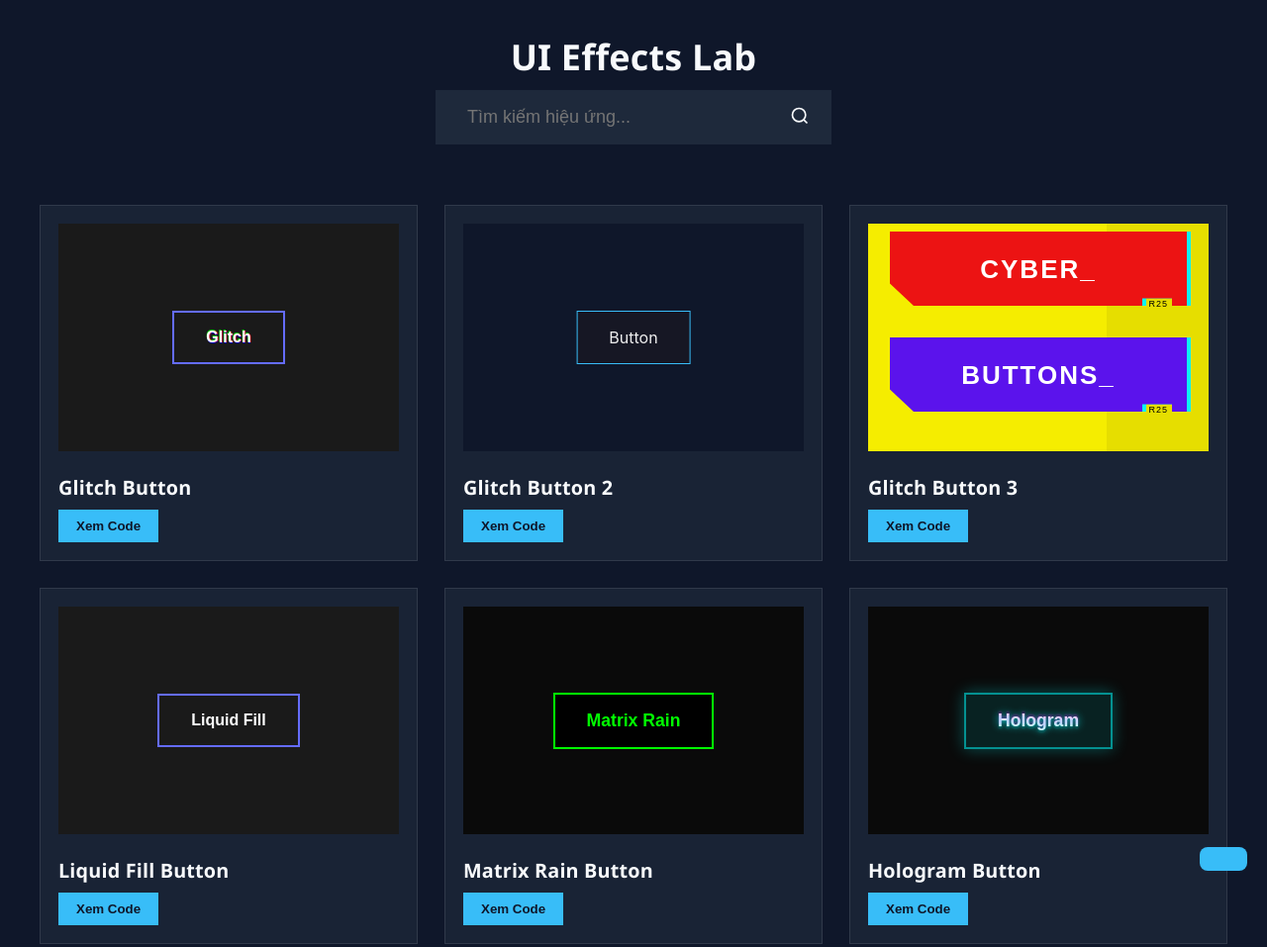
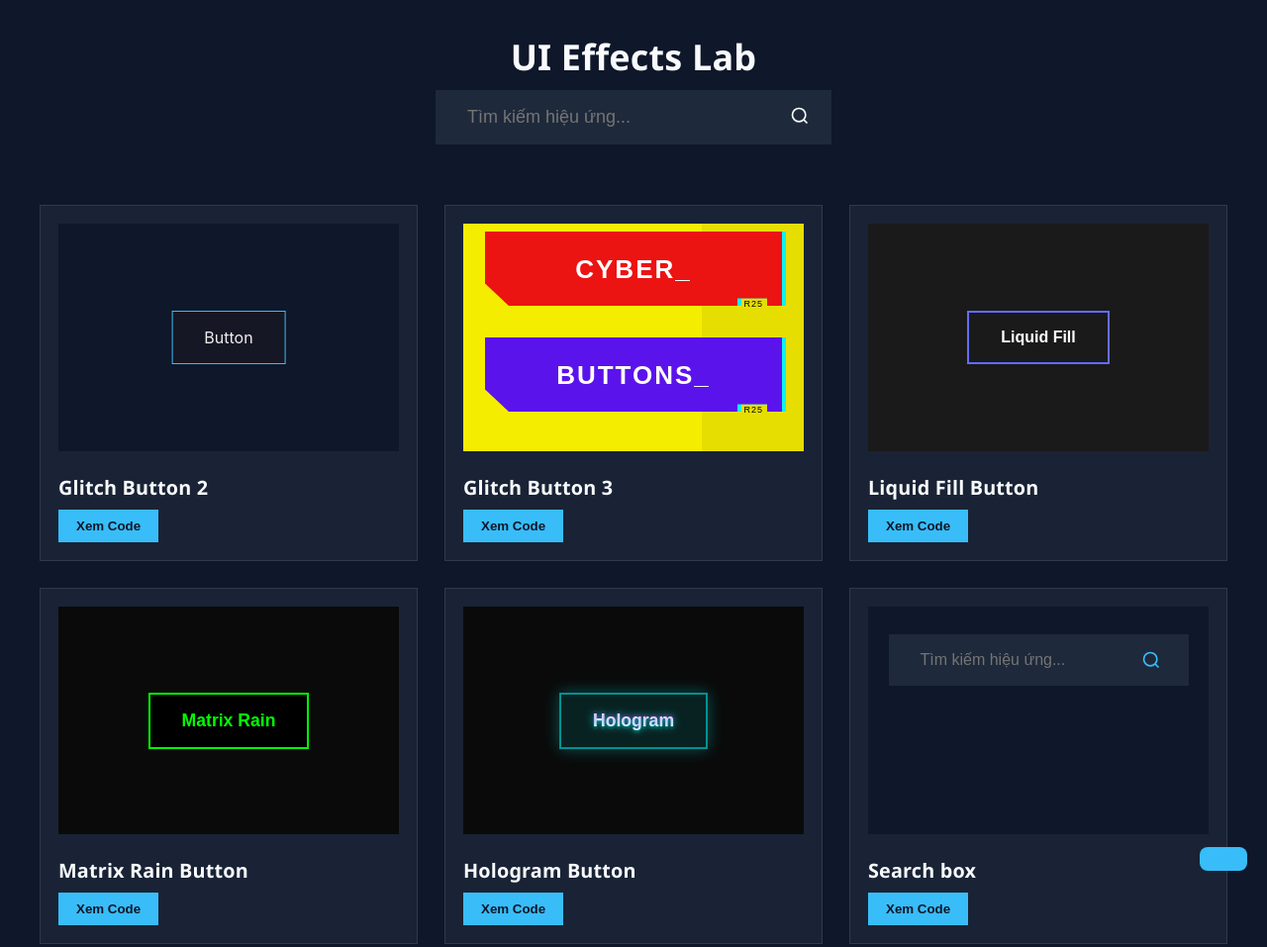
Before and after one commit to lexuanhuy/ui-effects-lab, a website built with Vite: page index.html in a window 1280 px wide. Shown: the top 957 px of the page at 99% size. Built offline with nearby package versions, Linux system fonts and the light colour scheme; a web font is replaced by a local one.

Commit message:
update: README.md and any effect style

```diff
--- a/public/components/buttons/star-burst/style.css
+++ b/public/components/buttons/star-burst/style.css
@@ -25,7 +25,6 @@ button {
     font-weight: 500;
     color: #181818;
     border: 3px solid var(--btn-color);
-    border-radius: 8px;
     box-shadow: 0 0 0 var(--btn-color);
     transition: all 0.3s ease-in-out;
     cursor: pointer;
--- a/src/effects.json
+++ b/src/effects.json
@@ -1,11 +1,4 @@
 [
-    {
-        "id": "glitch-btn",
-        "name": "Glitch Button",
-        "category": "button",
-        "path": "components/buttons/glitch",
-        "tags": "button, glitch, css, animation"
-    },
     {
         "id": "glitch-btn-2",
         "name": "Glitch Button 2",
```
Also changed, not shown: README.md.
